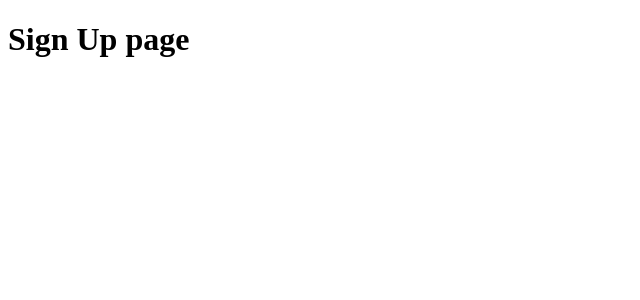
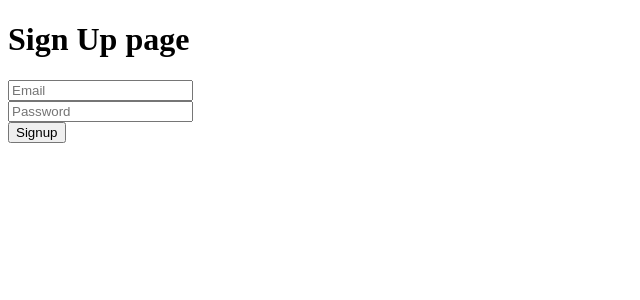
Before and after one commit to Kajal-Abacus/React-Auth---1---React-Authentication-Sending-a-GET-Request-using-fetch-class---cpvf93pqho7z, a React app: page /signup in a window 1280 px wide. Shown: the top 300 px of the page, without its empty margins (0-640 px from the left). Built offline with nearby package versions, Linux system fonts and the light colour scheme.

Commit message:
Update Signup.js

```diff
--- a/src/pages/Signup.js
+++ b/src/pages/Signup.js
@@ -1,9 +1,40 @@
-import React from 'react';
-export const Signup = () =>{
-    return(
+import React, { useState } from 'react';
+import { useNavigate } from 'react-router';
+import { signup } from '../api/auth';
+
+export const Signup = () => {
+    const navigateToSignin = useNavigate();
+    const [userDeatils, setUserDetails] = useState({ email: '', password: '' });
+    const [signupResponse, setSignupResponse] = useState({ statusCode: null, message: '' });
+
+    const handleSumbit = async (event) => {
+        event.preventDefault();
+        await signup({ email: userDeatils.email, password: userDeatils.password })
+            .then((resolveResponse) => setSignupResponse({ statusCode: resolveResponse.statusCode, message: resolveResponse.message }))
+            .catch((rejectResponse) => setSignupResponse({ statusCode: rejectResponse.statusCode, message: rejectResponse.message }))
+
+        navigateToSignin('/signin');
+    }
+    return (
         <div id="signin-page">
             <h1>Sign Up page</h1>
-
+            <div>
+                <form onSubmit={handleSumbit}>
+                    <input
+                        type={'email'}
+                        placeholder='Email'
+                        onChange={(e) => setUserDetails({ ...userDeatils, email: e.target.value })}
+                        required />
+                    <br />
+                    <input
+                        type={'password'}
+                        placeholder='Password'
+                        onChange={(e) => setUserDetails({ ...userDeatils, password: e.target.value })}
+                        required />
+                    <br />
+                    <button type='submit'>Signup</button>
+                </form>
+            </div>
         </div>
     )
 }
```
